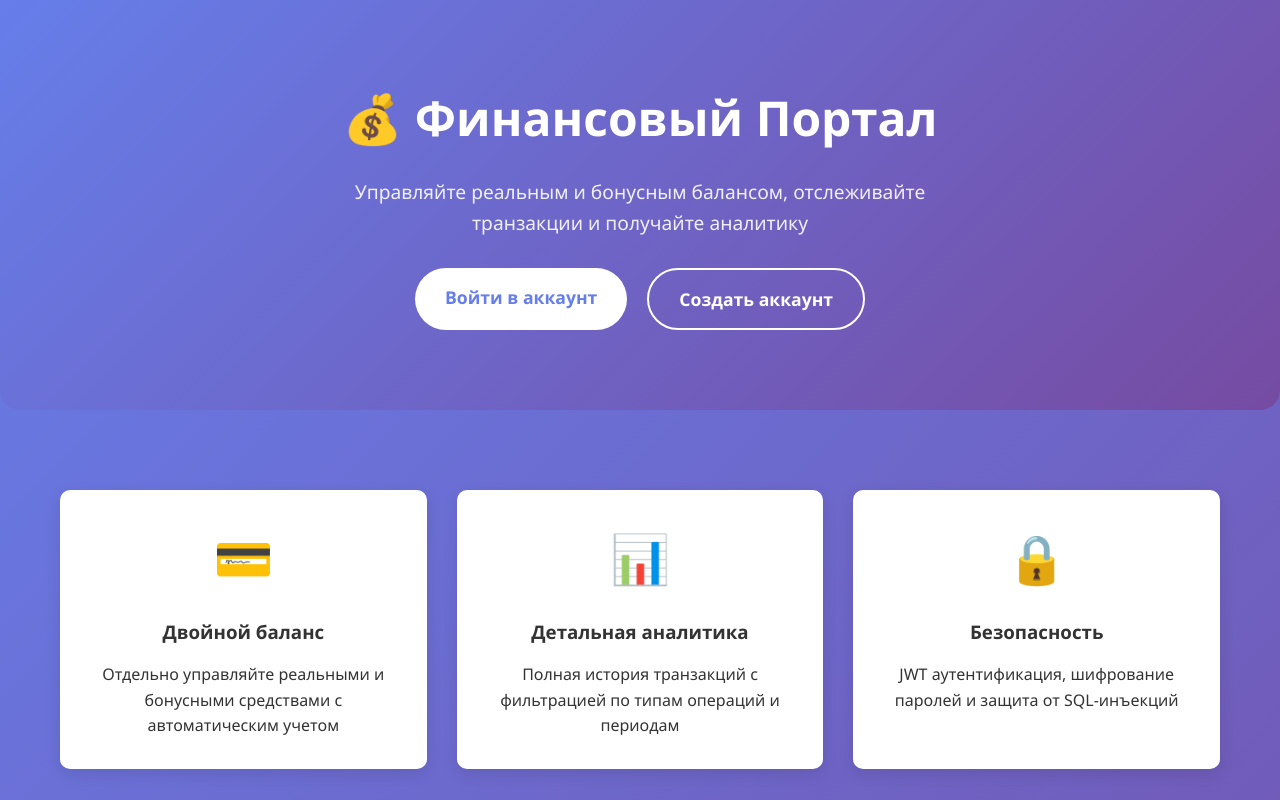
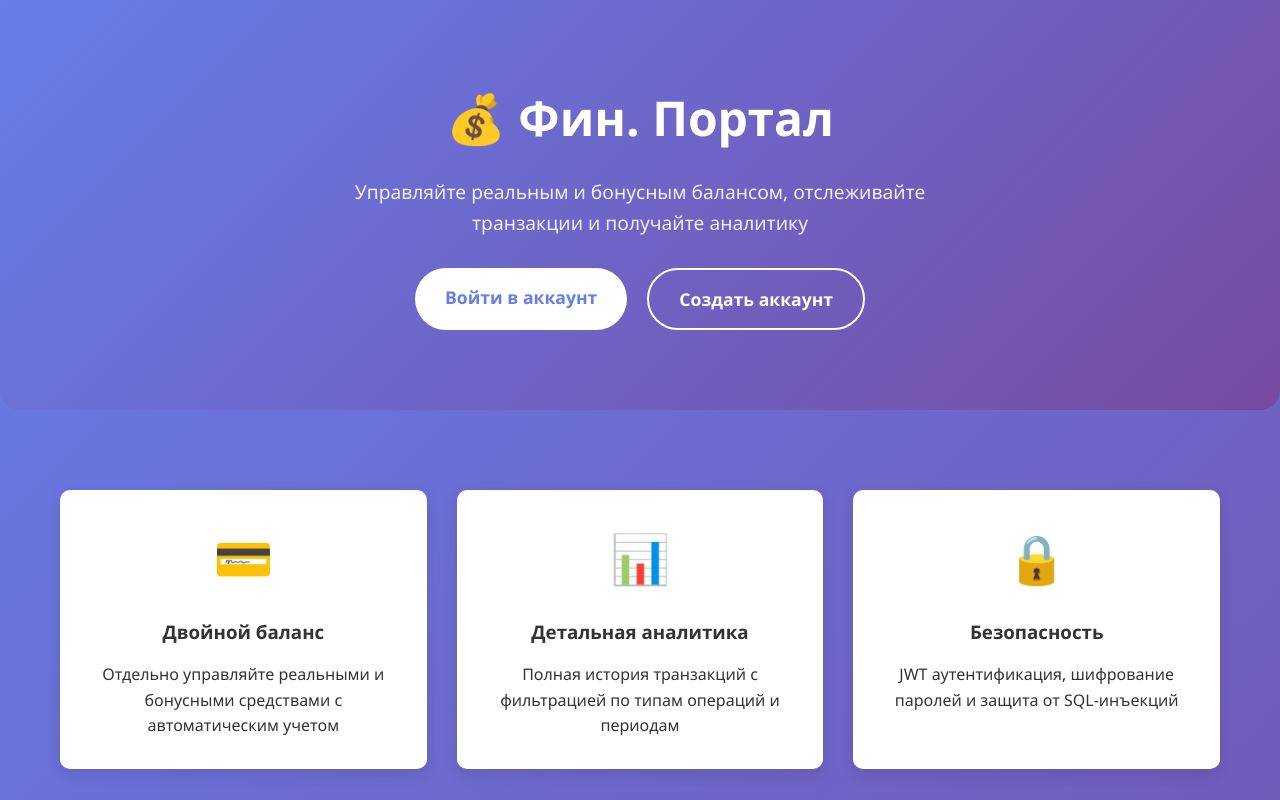
Before and after one commit to vladislav2314/myProject, a website: page public/index.html in a window 1280 px wide. Shown: the top 800 px of the page. Drawn offline with Linux system fonts and the light colour scheme.

Commit message:
Initial commit

```diff
--- a/public/index.html
+++ b/public/index.html
@@ -129,7 +129,7 @@
 </head>
 <body>
     <div class="hero">
-        <h1>💰 Финансовый Портал</h1>
+        <h1>💰 Фин. Портал</h1>
         <p>Управляйте реальным и бонусным балансом, отслеживайте транзакции и получайте аналитику</p>
 
         <div id="userStatus" style="display: none;">
```
